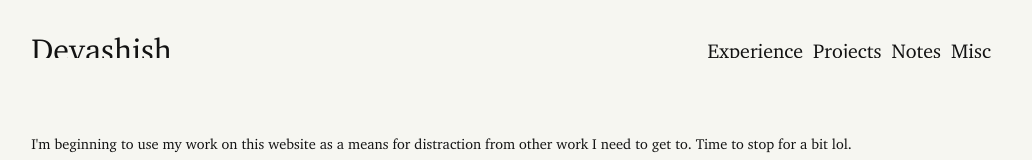
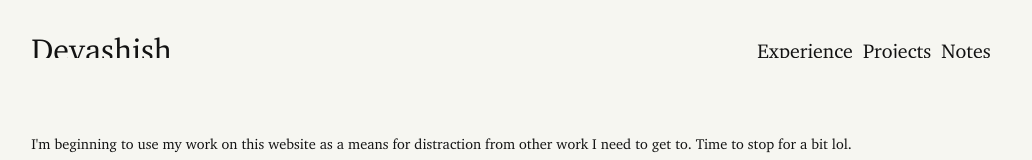
Before and after one commit to devashish9/personal-website, a React (Vite) app: page / in a window 1280 px wide. Shown: the top 160 px of the page, without its empty margins (124-1156 px from the left). Built offline with nearby package versions, Linux system fonts and the light colour scheme.

Commit message:
fix vercel

```diff
--- a/src/components/Header.tsx
+++ b/src/components/Header.tsx
@@ -26,7 +26,6 @@ export default function Header() {
         <PageLink to="/exp">Experience</PageLink>
         <PageLink to="/projects">Projects</PageLink>
         <PageLink to="/notes">Notes</PageLink>
-        <PageLink to="/misc">Misc</PageLink>
       </HeaderButtonDiv>
     </HeaderDiv>
   );
--- a/src/pages/App.tsx
+++ b/src/pages/App.tsx
@@ -3,7 +3,6 @@ import Homepage from "./Homepage";
 import ExpPage from "./ExpPage";
 import ProjPage from "./ProjPage";
 import NotesPage from "./NotesPage";
-import MiscPage from "./MiscPage";
 import Header from "../components/Header";
 import { Container } from "../styles/general-styles";
 import Footer from "../components/Footer";
@@ -17,7 +16,6 @@ export default function App() {
         <Route path="/exp" element={<ExpPage />} />
         <Route path="/projects" element={<ProjPage />} />
         <Route path="/notes" element={<NotesPage />} />
-        <Route path="/misc" element={<MiscPage />} />
       </Routes>
       <Footer />
     </Container>
--- a/src/pages/MiscPage.tsx
+++ /dev/null
@@ -1,5 +0,0 @@
-import { Body } from "../styles/general-styles";
-
-export default function MiscPage() {
-  return <Body>TBI</Body>;
-}
```
Also changed, not shown: vercel.json (added).
